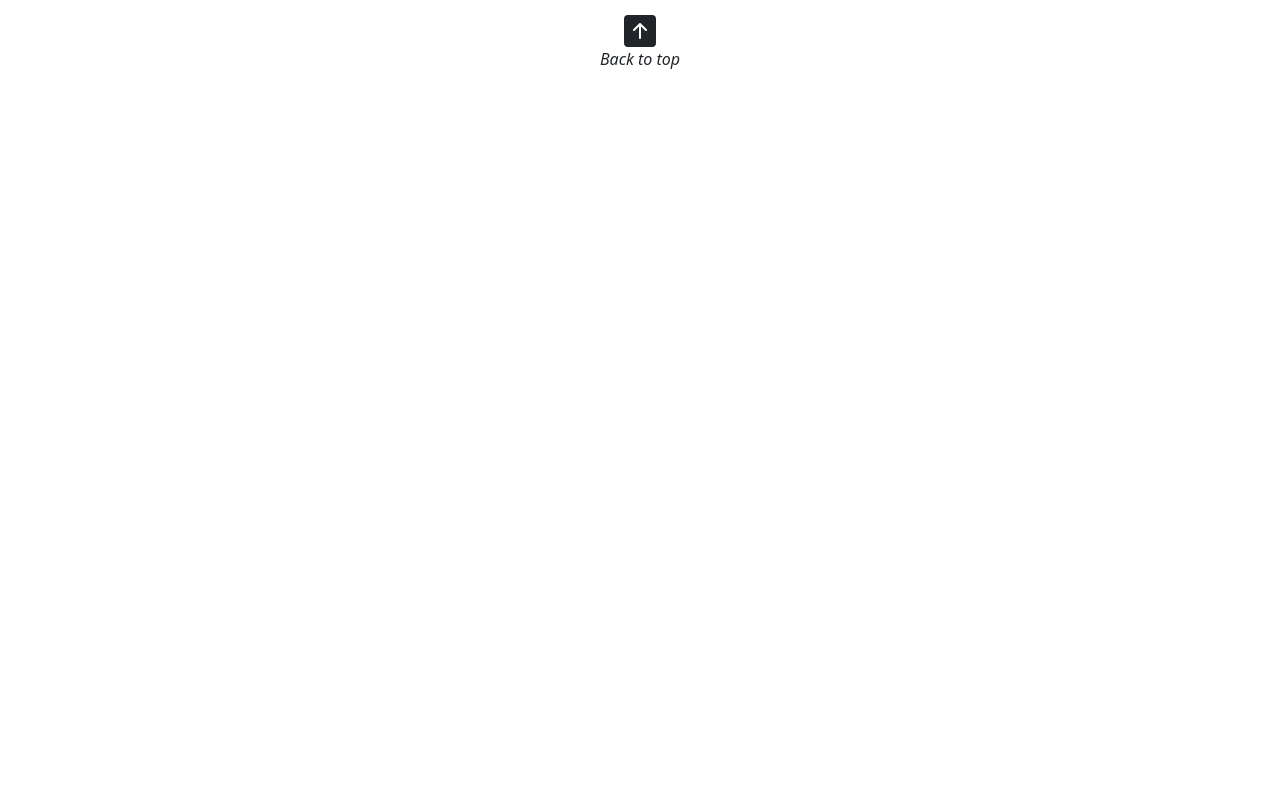
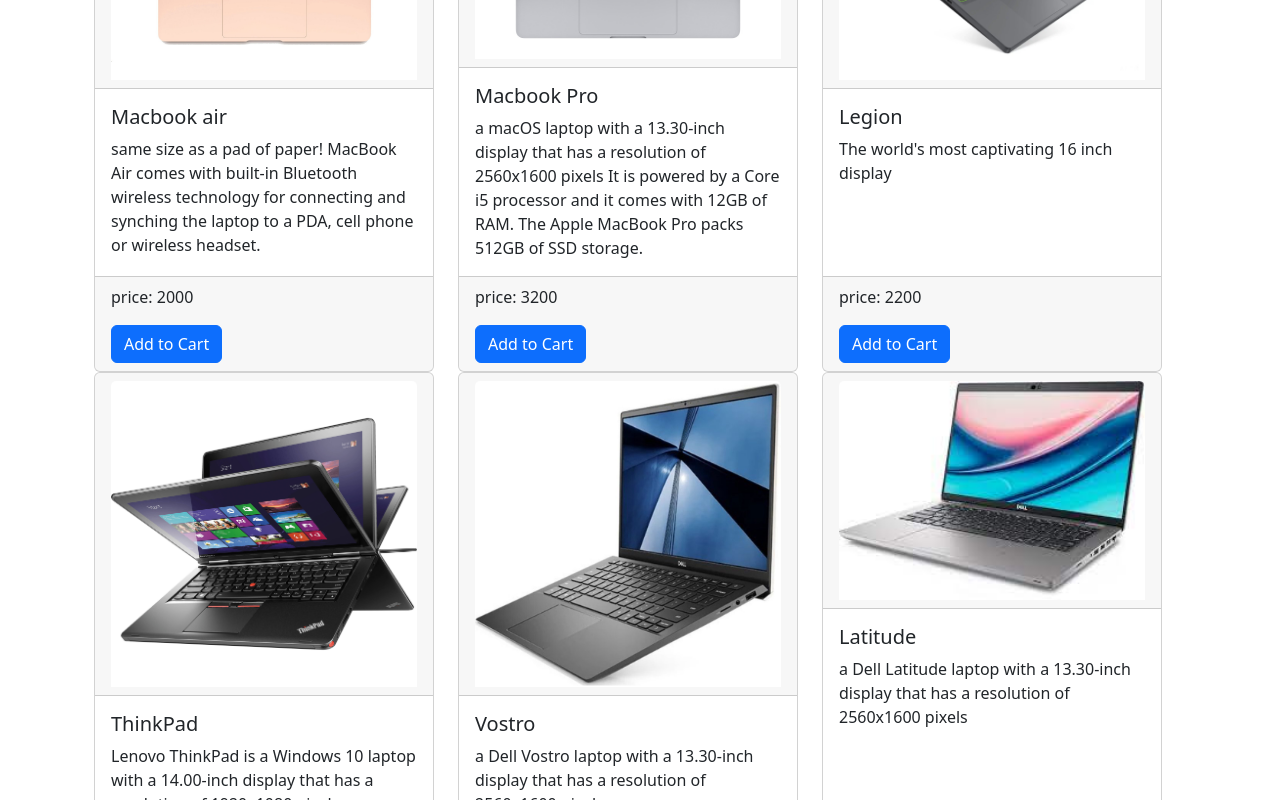
Before and after one commit to tiakavousi/LapTopUp_Store, a React (Create React App) app: page /Home in a window 1280 px wide. Shown: the part 1460-2260 px from the top of the page. Before the commit the page ends 1547 px from the top, so only its background shows below. Built offline with nearby package versions, Linux system fonts and the light colour scheme.

Commit message:
added scroll to top button

```diff
--- a/package.json
+++ b/package.json
@@ -15,6 +15,7 @@
     "react-router-dom": "^6.7.0",
     "react-scripts": "5.0.1",
     "react-scroll": "^1.8.9",
+    "styled-components": "^5.3.6",
     "web-vitals": "^2.1.4"
   },
   "scripts": {
--- a/src/components/Footer.js
+++ b/src/components/Footer.js
@@ -1,16 +1,18 @@
 
 import {FaFacebook, FaInstagram, FaPhone} from "react-icons/fa";
-import {BsFillArrowUpSquareFill} from "react-icons/bs";
-import { Container } from "react-bootstrap";
+// import {BsFillArrowUpSquareFill} from "react-icons/bs";
+import {Container} from "react-bootstrap";
 
-function ScrollToTop () {
-    return (
-        <div onClick={() => window.scrollTo({top: 0, behavior: 'smooth'})}>
-            <BsFillArrowUpSquareFill size='2em'/>
-            <p><i>Back to top</i></p>
-        </div>
-    );
-}
+
+// function ScrollToTop () {
+//     return (
+//         <div onClick={() => window.scrollTo({top: 0, behavior: 'smooth'})}>
+//             <BsFillArrowUpSquareFill size='2em'/>
+//             <p><i>Back to top</i></p>
+//         </div>
+//     );
+// }
+
 
 export default function Footer(){
     return (
@@ -29,7 +31,7 @@
             </a>
             <hr/>
             <p> © 2022 Copyright: <a className="me-4" href="/home"> Tia Kavousi</a></p>
-            <ScrollToTop/>
+            {/*<ScrollToTop/>*/}
         </Container>
     );
 }
--- a/src/components/Home.js
+++ b/src/components/Home.js
@@ -1,5 +1,39 @@
 import LaptopCard from "./LaptopCard";
 import {Container, Row} from "react-bootstrap";
+import { Button } from './Styles';
+import {useState} from "react";
+import {FaArrowCircleUp} from "react-icons/fa";
+
+const ScrollButton = () =>{
+
+    const [visible, setVisible] = useState(false)
+
+    const toggleVisible = () => {
+        const scrolled = document.documentElement.scrollTop;
+        if (scrolled > 300){
+            setVisible(true)
+        }
+        else if (scrolled <= 300){
+            setVisible(false)
+        }
+    };
+
+    const scrollToTop = () =>{
+        window.scrollTo({
+            top: 0,
+            behavior: 'smooth'
+        });
+    };
+
+    window.addEventListener('scroll', toggleVisible);
+
+    return (
+        <Button>
+            <FaArrowCircleUp onClick={scrollToTop}
+                             style={{display: visible ? 'inline' : 'none'}} />
+        </Button>
+    );
+}
 
 const Home = ({laptops,handleSelectLaptop, shoppingCartIsEmpty }) =>{
     return(
@@ -12,6 +46,7 @@
                         shoppingCartIsEmpty={shoppingCartIsEmpty}
                     />
                 </Row>
+                <ScrollButton />
             </Container>
         </div>
     )
--- /dev/null
+++ b/src/components/Styles.js
@@ -0,0 +1,12 @@
+import styled from 'styled-components';
+export const Button = styled.div`
+   position: fixed;
+   width: 100%;
+   left: 50%;
+   bottom: 40px;
+   height: 20px;
+   font-size: 1.5rem;
+   z-index: 1;
+   cursor: pointer;
+   color: lightslategray;
+`
--- a/src/components/navbar/Nav.js
+++ b/src/components/navbar/Nav.js
@@ -18,7 +18,7 @@
                     </Link>
                 </Navbar.Brand>
                 <Navbar.Brand>
-                    <h4 style={{color:"gray"}}>Buy your laptop at store</h4>
+                    <h4 style={{color:"lightslategray"}}>Buy your laptop at store</h4>
                 </Navbar.Brand>
                 <Navbar.Toggle aria-controls="responsive-navbar-nav"/>
                 <Navbar.Collapse id="responsive-navbar-nav" className="justify-content-end">
--- a/src/data/laptops.js
+++ b/src/data/laptops.js
@@ -64,5 +64,137 @@
       "price": "2800",
         "imgUrl": "dellLatitude.jpeg",
       "description": "a Dell Latitude laptop with a 13.30-inch display that has a resolution of 2560x1600 pixels"
-    }
+    },
+  {
+    "id": 1,
+    "brand":"Apple",
+    "model": "Macbook air",
+    "cpu": "i7",
+    "memory": "8",
+    "storage": "256",
+    "price": "2000",
+    "imgUrl": "macbookAir.jpeg",
+    "description": "same size as a pad of paper! MacBook Air comes with built-in Bluetooth wireless technology for connecting and synching the laptop to a PDA, cell phone or wireless headset."
+  },
+  {
+    "id": 2,
+    "brand":"Apple",
+    "model": "Macbook Pro",
+    "cpu": "i5",
+    "memory": "8",
+    "storage": "256",
+    "price": "3200",
+    "imgUrl": "macbookPro.jpeg",
+    "description": "a macOS laptop with a 13.30-inch display that has a resolution of 2560x1600 pixels It is powered by a Core i5 processor and it comes with 12GB of RAM. The Apple MacBook Pro packs 512GB of SSD storage."
+  },
+  {
+    "id": 3,
+    "brand":"Lenovo",
+    "model": "Legion",
+    "cpu": "Intel 10th Generation",
+    "memory": "8",
+    "storage": "256",
+    "price": "2200",
+    "imgUrl": "lenovoLegion7.jpg",
+    "description": "The world's most captivating 16 inch display"
+  },
+  {
+    "id": 4,
+    "brand":"Lenovo",
+    "model": "ThinkPad",
+    "cpu": "i5",
+    "memory": "8",
+    "storage": "256",
+    "price": "1600",
+    "imgUrl": "lenovoThinkPad_yoga12_i5.jpeg",
+    "description": "Lenovo ThinkPad is a Windows 10 laptop with a 14.00-inch display that has a resolution of 1920x1080 pixels"
+  },
+  {
+    "id": 5,
+    "brand":"Dell",
+    "model": "Vostro",
+    "cpu": "AMD Ryzen™ 9 Processors",
+    "memory": "8",
+    "storage": "256",
+    "price": "3100",
+    "imgUrl": "dellVestro.jpeg",
+    "description": "a Dell Vostro laptop with a 13.30-inch display that has a resolution of 2560x1600 pixels"
+  },
+  {
+    "id": 6,
+    "brand":"Dell",
+    "model": "Latitude",
+    "cpu": "AMD Ryzen™ 7 Processors",
+    "memory": "8",
+    "storage": "256",
+    "price": "2800",
+    "imgUrl": "dellLatitude.jpeg",
+    "description": "a Dell Latitude laptop with a 13.30-inch display that has a resolution of 2560x1600 pixels"
+  },
+  {
+    "id": 1,
+    "brand":"Apple",
+    "model": "Macbook air",
+    "cpu": "i7",
+    "memory": "8",
+    "storage": "256",
+    "price": "2000",
+    "imgUrl": "macbookAir.jpeg",
+    "description": "same size as a pad of paper! MacBook Air comes with built-in Bluetooth wireless technology for connecting and synching the laptop to a PDA, cell phone or wireless headset."
+  },
+  {
+    "id": 2,
+    "brand":"Apple",
+    "model": "Macbook Pro",
+    "cpu": "i5",
+    "memory": "8",
+    "storage": "256",
+    "price": "3200",
+    "imgUrl": "macbookPro.jpeg",
+    "description": "a macOS laptop with a 13.30-inch display that has a resolution of 2560x1600 pixels It is powered by a Core i5 processor and it comes with 12GB of RAM. The Apple MacBook Pro packs 512GB of SSD storage."
+  },
+  {
+    "id": 3,
+    "brand":"Lenovo",
+    "model": "Legion",
+    "cpu": "Intel 10th Generation",
+    "memory": "8",
+    "storage": "256",
+    "price": "2200",
+    "imgUrl": "lenovoLegion7.jpg",
+    "description": "The world's most captivating 16 inch display"
+  },
+  {
+    "id": 4,
+    "brand":"Lenovo",
+    "model": "ThinkPad",
+    "cpu": "i5",
+    "memory": "8",
+    "storage": "256",
+    "price": "1600",
+    "imgUrl": "lenovoThinkPad_yoga12_i5.jpeg",
+    "description": "Lenovo ThinkPad is a Windows 10 laptop with a 14.00-inch display that has a resolution of 1920x1080 pixels"
+  },
+  {
+    "id": 5,
+    "brand":"Dell",
+    "model": "Vostro",
+    "cpu": "AMD Ryzen™ 9 Processors",
+    "memory": "8",
+    "storage": "256",
+    "price": "3100",
+    "imgUrl": "dellVestro.jpeg",
+    "description": "a Dell Vostro laptop with a 13.30-inch display that has a resolution of 2560x1600 pixels"
+  },
+  {
+    "id": 6,
+    "brand":"Dell",
+    "model": "Latitude",
+    "cpu": "AMD Ryzen™ 7 Processors",
+    "memory": "8",
+    "storage": "256",
+    "price": "2800",
+    "imgUrl": "dellLatitude.jpeg",
+    "description": "a Dell Latitude laptop with a 13.30-inch display that has a resolution of 2560x1600 pixels"
+  }
 ]
```
Also changed, not shown: src/components/navbar/navbar.css (deleted, +0 -78 lines), 1 other file (tests, documents, lock files or other folders).
